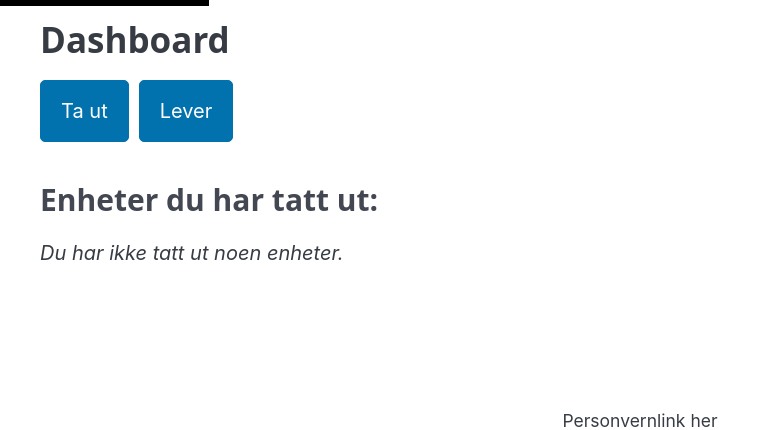
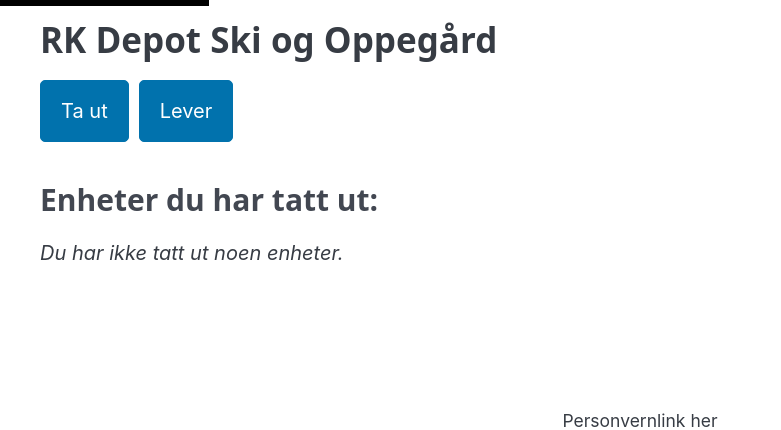
Before and after one commit to jonaspau/rk_depot, a Flask app: page /user/ in a window 1280 px wide. Shown: the top 430 px of the page, without its empty margins (0-781 px from the left). Run offline with Flask 3, Linux system fonts and the light colour scheme; data that the repository does not hold is empty; some libraries are stand-ins or nearby versions.

Commit message:
Minor changes to layoout and html

```diff
--- a/app/templates/user/dashboard.html
+++ b/app/templates/user/dashboard.html
@@ -3,7 +3,7 @@
 {% block title %}Dashboard - Depotet{% endblock %}
 
 {% block content %}
-<h2>Dashboard</h2>
+<h2>RK Depot Ski og Oppegård</h2>
 <div>
     {% if session_user %}
         <span>Bruker: <strong>{{ session_user }}</strong> <a href="{{ url_for('user.change_user', next=request.path) }}">(bytt)</a></span>
@@ -16,8 +16,6 @@
     <a href="{{ url_for('user.book_device') }}" role="button">Ta ut</a>
     <a href="{{ url_for('user.hand_in_device') }}" role="button">Lever</a>
 </div>
-
-<!-- change-user form moved to a standalone page; use the (bytt) link next to username -->
 
 <div style="margin-bottom: 1rem;">
 
```
